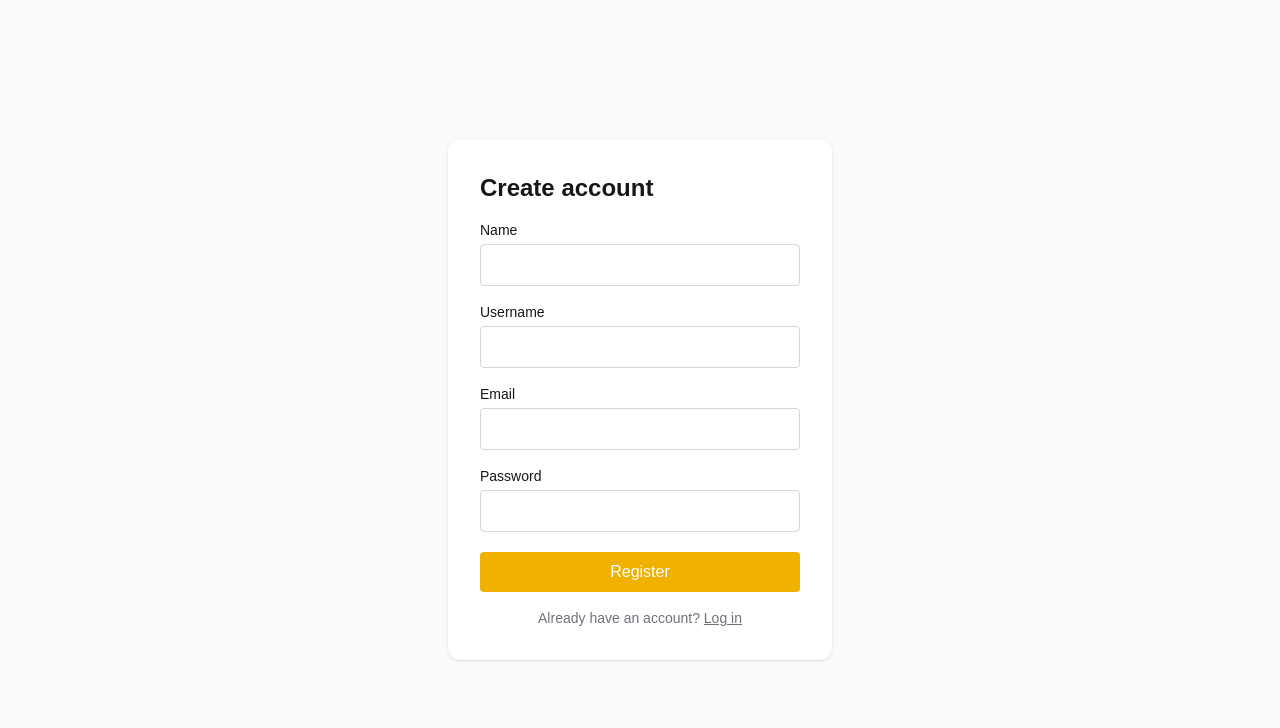
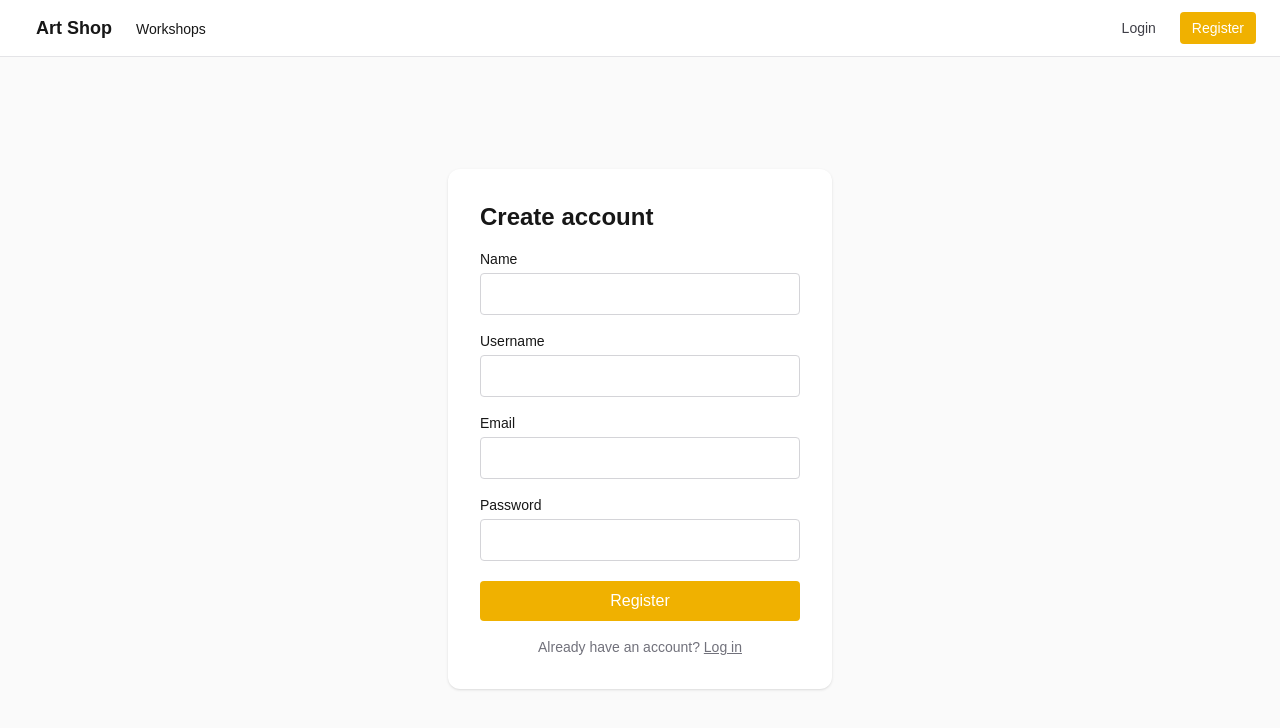
Before and after one commit to mardisen/art-shop, a Next.js app in the folder frontend/: page /register in a window 1280 px wide. Shown: the top 728 px of the page. Built offline with nearby package versions, Linux system fonts and the light colour scheme; no server answers.

Commit message:
Using TokenContext to cache the token and avoid calling backend everytime

```diff
--- a/frontend/app/layout.tsx
+++ b/frontend/app/layout.tsx
@@ -1,6 +1,8 @@
 import type { Metadata } from "next";
 import { Geist, Geist_Mono } from "next/font/google";
 import "./globals.css";
+import { Navbar } from "@/components/Navbar";
+import Providers from "@/lib/providers";
 
 const geistSans = Geist({
     variable: "--font-geist-sans",
@@ -19,11 +21,13 @@ export const metadata: Metadata = {
 
 export default function RootLayout({ children }: LayoutProps<"/">) {
     return (
-    <html
-      lang="en"
-      className={`${geistSans.variable} ${geistMono.variable} h-full antialiased`}
-    >
-      <body className="min-h-full flex flex-col">{children}</body>
+        <html lang="en" className={`${geistSans.variable} ${geistMono.variable} h-full antialiased`}>
+            <body className="min-h-full flex flex-col">
+                <Providers>
+                    <Navbar />
+                    {children}
+                </Providers>
+            </body>
         </html>
     );
 }
--- a/frontend/app/login/page.tsx
+++ b/frontend/app/login/page.tsx
@@ -1,16 +1,18 @@
 "use client";
 
-import { useState } from "react";
+import { useContext, useState } from "react";
 import { useRouter } from "next/navigation";
 import Link from "next/link";
-import { API_URL, setToken } from "../../lib/auth";
+import { API_URL, setCookieToken } from "../../lib/auth";
 import { FormField } from "../../components/FormField";
 import { Button } from "../../components/Button";
+import { TokenContext } from "@/lib/providers";
 
 export default function LoginPage() {
     const router = useRouter();
     const [error, setError] = useState("");
     const [loading, setLoading] = useState(false);
+    const { token, setToken } = useContext(TokenContext);
 
     async function onSubmit(e: React.SubmitEvent<HTMLFormElement>) {
         e.preventDefault();
@@ -36,6 +38,7 @@ export default function LoginPage() {
         }
 
         const token = (await res.json()) as { access_token: string };
+        setCookieToken(token.access_token);
         setToken(token.access_token);
         router.push("/");
     }
--- a/frontend/app/page.tsx
+++ b/frontend/app/page.tsx
@@ -4,7 +4,6 @@ import { Navbar } from "../components/Navbar";
 export default function Home() {
   return (
     <div className="flex flex-col flex-1 items-center bg-zinc-50 font-sans dark:bg-black">
-      <Navbar />
       <main className="flex flex-1 w-full max-w-3xl flex-col items-center justify-between py-32 px-16 bg-white dark:bg-black sm:items-start">
         <Image
           className="dark:invert h-5 w-25"
--- a/frontend/app/workshops/create/page.tsx
+++ b/frontend/app/workshops/create/page.tsx
@@ -9,6 +9,8 @@ interface Workshop {
     latitude: number;
     longitude: number;
     link: string;
+    type: string;
+    date: Date;
 }
 
 async function getWorkshops(): Promise<Workshop[]> {
--- a/frontend/app/workshops/page.tsx
+++ b/frontend/app/workshops/page.tsx
@@ -9,6 +9,8 @@ interface Workshop {
     latitude: number;
     longitude: number;
     link: string;
+    type: string;
+    date: Date;
 }
 
 async function getWorkshops(): Promise<Workshop[]> {
--- a/frontend/components/Navbar.tsx
+++ b/frontend/components/Navbar.tsx
@@ -1,21 +1,16 @@
-import { apiFetch } from "@/lib/auth";
+"use client";
+
+import { TokenContext } from "@/lib/providers";
 import Link from "next/link";
+import { useContext, useEffect, useState } from "react";
 
-interface User {
-    name: string;
-    username: string;
-    email: string;
-}
+export function Navbar() {
+    const [isAuthenticated, setIsAuthenticated] = useState(false);
+    const { token, _ } = useContext(TokenContext);
 
-async function getMe(): Promise<User | null> {
-    const res = await apiFetch(`/auth/me`, { cache: "no-store" });
-    const jsonBody = await res.json();
-    if (!res.ok) return null;
-    return jsonBody;
-}
-
-export async function Navbar() {
-    const isAuthenticated = (await getMe()) != null;
+    useEffect(() => {
+        setIsAuthenticated(token != null && token.length > 0);
+    }, [token]);
 
     return (
         <nav className="flex items-center justify-between border-b border-zinc-200 px-6 py-3 dark:border-zinc-800 w-full">
--- a/frontend/lib/auth.ts
+++ b/frontend/lib/auth.ts
@@ -2,7 +2,7 @@ const TOKEN_KEY = "access_token";
 
 export const API_URL = process.env.NEXT_PUBLIC_API_URL ?? "http://localhost:8000";
 
-export async function getToken(): Promise<string | null> {
+export async function getCookieToken(): Promise<string | null> {
     if (typeof window === "undefined") {
         const { cookies } = await import("next/headers");
         return (await cookies()).get(TOKEN_KEY)?.value ?? null;
@@ -11,7 +11,7 @@ export async function getToken(): Promise<string | null> {
     return match ? decodeURIComponent(match[1]) : null;
 }
 
-export function setToken(token: string): void {
+export function setCookieToken(token: string): void {
     document.cookie = `${TOKEN_KEY}=${encodeURIComponent(token)}; path=/; SameSite=lax; Max-Age=2592000`;
 }
 
@@ -21,7 +21,7 @@ export function clearToken(): void {
 
 export async function apiFetch(path: string, init: RequestInit = {}): Promise<Response> {
     const headers = new Headers(init.headers);
-    const token = await getToken();
+    const token = await getCookieToken();
     if (token) headers.set("Authorization", `Bearer ${token}`);
     return fetch(`${API_URL}${path}`, { ...init, headers });
 }
--- /dev/null
+++ b/frontend/lib/providers.tsx
@@ -0,0 +1,26 @@
+"use client";
+
+import { createContext, ReactNode, useEffect, useState } from "react";
+import { getCookieToken } from "./auth";
+
+export const TokenContext = createContext({
+    token: "",
+    setToken: (token: string) => {},
+});
+
+type Props = {
+    children: ReactNode;
+};
+
+export default function Providers({ children }: Props) {
+    const [token, setToken] = useState("");
+    const tokenValue = { token, setToken };
+
+    useEffect(() => {
+        getCookieToken().then((value) => {
+            if (value && value.length > 0) setToken(value);
+        });
+    }, [getCookieToken]);
+
+    return <TokenContext.Provider value={tokenValue}>{children}</TokenContext.Provider>;
+}
```
Lines whose indentation alone changed are shown as unchanged.
